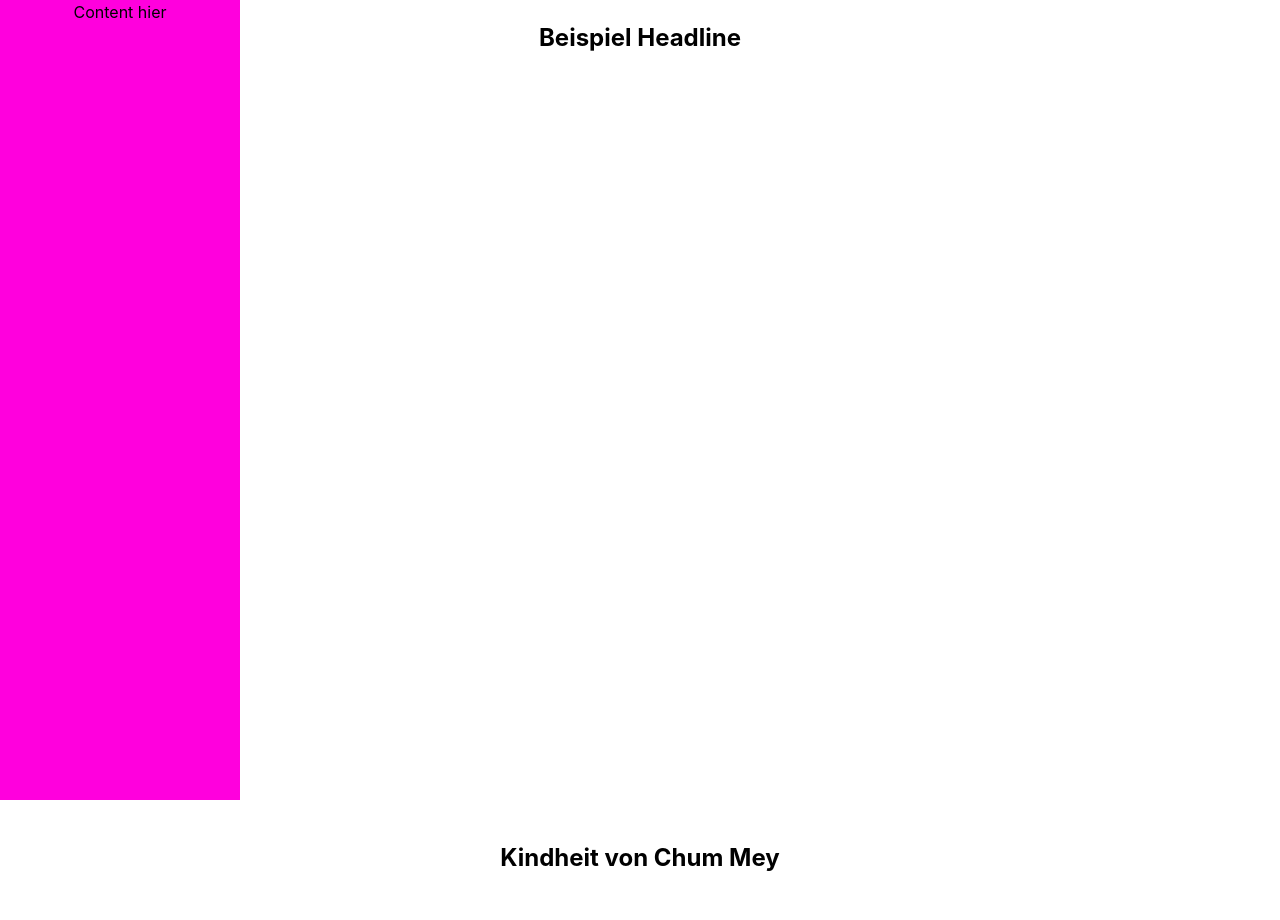
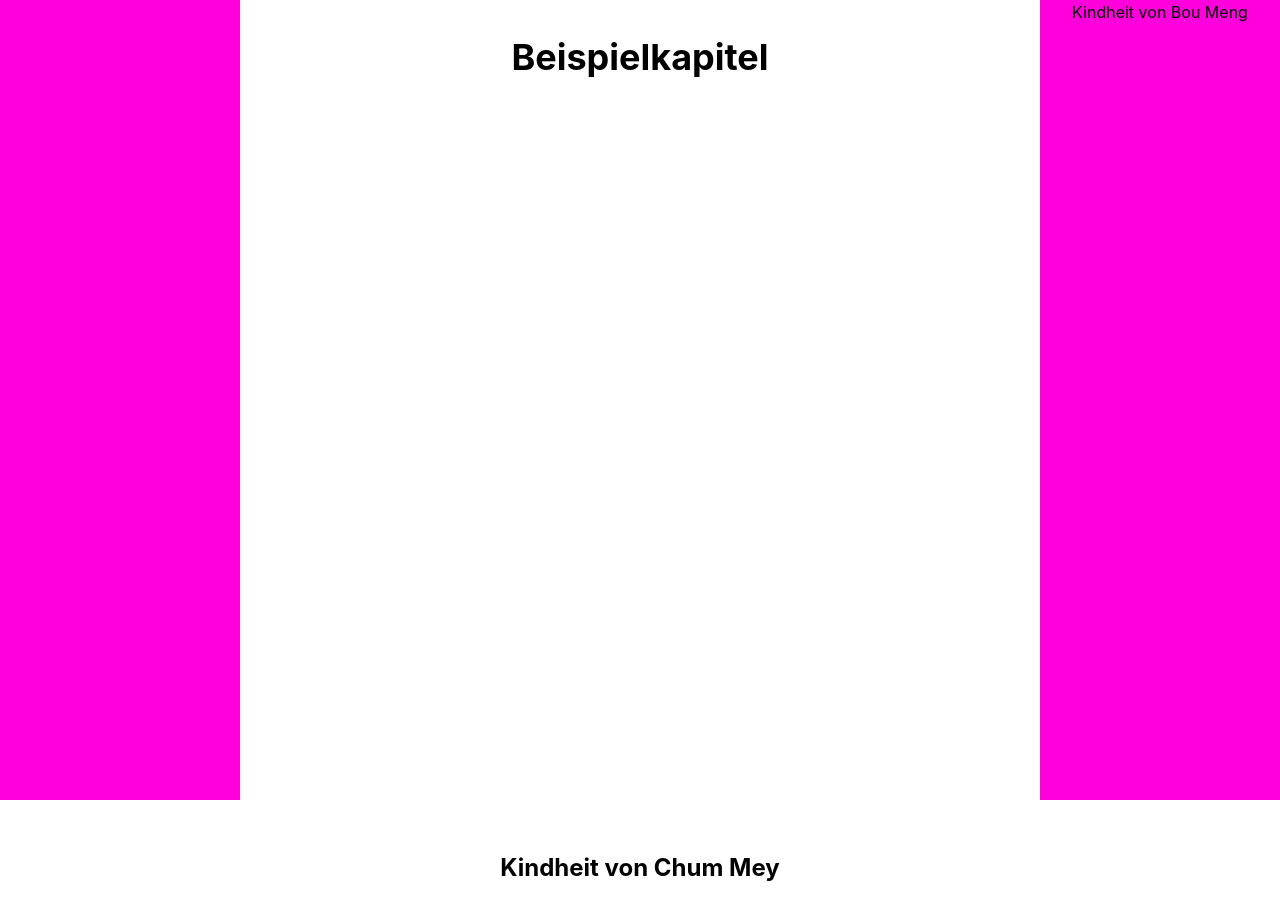
Before and after one commit to carlobeckmann2602/digital-storytelling-, a React (Vite) app: page / in a window 1280 px wide. Shown: the top 920 px of the page. Built offline with nearby package versions, Linux system fonts and the light colour scheme.

Commit message:
feat: Add RightSidebar and display currently visible chapter in it

```diff
--- a/src/App.tsx
+++ b/src/App.tsx
@@ -4,17 +4,23 @@ import ChildhoodC from './components/chapter/ChildhoodC/ChildhoodC'
 import ChildhoodB from './components/chapter/ChildhoodB/ChildhoodB'
 import Template from './components/chapter/Template/Template'
 import SidebarLeft from './components/SidebarLeft'
+import SidebarRight from './components/SidebarRight'
+import { useState } from 'react'
+import { Chapter } from './helpers/constants'
 
 function App() {
+  const [currentChapter, setCurrentChapter] = useState<Chapter>('TITLE')
+
   return (
     <ParallaxProvider>
       <div className='app'>
         <div className='chapters'>
-          <SidebarLeft>Content hier</SidebarLeft>
+          <SidebarLeft anyProp='' />
+          <SidebarRight currentChapter={currentChapter} />
           <div className='chapter-content'>
-            <Template />
-            <ChildhoodC />
-            <ChildhoodB />
+            <Template setCurrentChapter={setCurrentChapter} />
+            <ChildhoodC setCurrentChapter={setCurrentChapter} />
+            <ChildhoodB setCurrentChapter={setCurrentChapter} />
           </div>
         </div>
       </div>
--- a/src/components/SidebarLeft.tsx
+++ b/src/components/SidebarLeft.tsx
@@ -1,6 +1,11 @@
+import { PropsWithChildren } from 'react'
 import './SidebarLeft.scss'
 
-function SidebarLeft(props: any) {
+interface Props {
+  anyProp: string // TODO: Replace with real props
+}
+
+function SidebarLeft(props: PropsWithChildren<Props>) {
   return (
     <div className='sidebarLeft'>
       <span>{props.children}</span>
--- /dev/null
+++ b/src/components/SidebarRight.scss
@@ -0,0 +1,10 @@
+@import '../theme';
+
+.sidebarRight {
+  position: fixed;
+  right: 0;
+  bottom: 0;
+  width: 240px;
+  height: 100%;
+  background-color: $sidebar-color;
+}
--- /dev/null
+++ b/src/components/SidebarRight.tsx
@@ -0,0 +1,21 @@
+import { Chapter, CHAPTER_TITLES } from '../helpers/constants'
+import './SidebarRight.scss'
+
+interface Props {
+  currentChapter: Chapter
+}
+
+function SidebarRight(props: Props) {
+  return (
+    <div className='sidebarRight'>
+      {/*
+      TODO: Replace with another Record that maps currentChapter to a year/date
+      (if there are two or more years/dates in one chapter we might have to create a new
+        state for the current year/date in addition to the state for the currentChapter)
+      */}
+      <span>{CHAPTER_TITLES[props.currentChapter]}</span>
+    </div>
+  )
+}
+
+export default SidebarRight
--- a/src/components/chapter/ChildhoodB/ChildhoodB.tsx
+++ b/src/components/chapter/ChildhoodB/ChildhoodB.tsx
@@ -1,10 +1,22 @@
+import React, { useEffect } from 'react'
+import { Chapter, CHAPTER_TITLES } from '../../../helpers/constants'
+import useOnScreen from '../../../helpers/useOnScreenHook'
 import './ChildhoodB.scss'
-import { HEADLINE } from './ChildhoodB_lang'
 
-const ChildhoodB = () => {
+interface Props {
+  setCurrentChapter: (chapter: Chapter) => void
+}
+
+const ChildhoodB = (props: Props) => {
+  const ref = React.useRef<HTMLInputElement>(null)
+  const onScreen = useOnScreen(ref, '-300px')
+  useEffect(() => {
+    onScreen && props.setCurrentChapter('CHILDHOOD_B')
+  }, [onScreen])
+
   return (
-    <div className={'wrapper'}>
-      <h2>{HEADLINE}</h2>
+    <div ref={ref} className={'wrapper'}>
+      <h2>{CHAPTER_TITLES['CHILDHOOD_B']}</h2>
     </div>
   )
 }
--- a/src/components/chapter/ChildhoodB/ChildhoodB_lang.ts
+++ b/src/components/chapter/ChildhoodB/ChildhoodB_lang.ts
@@ -1 +1 @@
-export const HEADLINE = 'Kindheit von Bou Meng'
+export const HEADLINE = 'Beispiel Headline' // TODO: Replace with real language keys
--- a/src/components/chapter/ChildhoodC/ChildhoodC.tsx
+++ b/src/components/chapter/ChildhoodC/ChildhoodC.tsx
@@ -1,10 +1,22 @@
+import React, { useEffect } from 'react'
+import { Chapter, CHAPTER_TITLES } from '../../../helpers/constants'
+import useOnScreen from '../../../helpers/useOnScreenHook'
 import './ChildhoodC.scss'
-import { HEADLINE } from './ChildhoodC_lang'
 
-const ChildhoodC = () => {
+interface Props {
+  setCurrentChapter: (chapter: Chapter) => void
+}
+
+const ChildhoodC = (props: Props) => {
+  const ref = React.useRef<HTMLInputElement>(null)
+  const onScreen = useOnScreen(ref, '-300px')
+  useEffect(() => {
+    onScreen && props.setCurrentChapter('CHILDHOOD_C')
+  }, [onScreen])
+
   return (
-    <div className={'wrapper'}>
-      <h2>{HEADLINE}</h2>
+    <div ref={ref} className={'wrapper'}>
+      <h2>{CHAPTER_TITLES['CHILDHOOD_C']}</h2>
     </div>
   )
 }
--- a/src/components/chapter/ChildhoodC/ChildhoodC_lang.ts
+++ b/src/components/chapter/ChildhoodC/ChildhoodC_lang.ts
@@ -1 +1 @@
-export const HEADLINE = 'Kindheit von Chum Mey'
+export const HEADLINE = 'Beispiel Headline' // TODO: Replace with real language keys
--- a/src/components/chapter/Template/Template.tsx
+++ b/src/components/chapter/Template/Template.tsx
@@ -1,10 +1,27 @@
+import React, { useEffect } from 'react'
+import { Chapter, CHAPTER_TITLES } from '../../../helpers/constants'
+import useOnScreen from '../../../helpers/useOnScreenHook'
 import './Template.scss'
-import { HEADLINE } from './Template_lang'
 
-const Template = () => {
+interface Props {
+  setCurrentChapter: (chapter: Chapter) => void
+}
+
+const Template = (props: Props) => {
+  // Ref for the element that we want to detect whether on screen
+  const ref = React.useRef<HTMLInputElement>(null)
+  // Call the hook passing in ref and root margin
+  // Only considered onScreen if more than 300px of element is visible.
+  const onScreen = useOnScreen(ref, '-300px')
+  // Set current chapter state in App every time onScreen changes
+  // (also on every rerender, which should hopefully be fine)
+  useEffect(() => {
+    onScreen && props.setCurrentChapter('TEMPLATE')
+  }, [onScreen])
+
   return (
-    <div className={'wrapper'}>
-      <h2>{HEADLINE}</h2>
+    <div ref={ref} className={'wrapper'}>
+      <h2>{<h2>{CHAPTER_TITLES['TEMPLATE']}</h2>}</h2>
     </div>
   )
 }
--- a/src/components/chapter/Template/Template_lang.ts
+++ b/src/components/chapter/Template/Template_lang.ts
@@ -1 +1 @@
-export const HEADLINE = 'Beispiel Headline'
+export const HEADLINE = 'Beispiel Headline' // TODO: Replace with real language keys
--- /dev/null
+++ b/src/helpers/constants.ts
@@ -0,0 +1,8 @@
+export const CHAPTER_TITLES: Record<Chapter, string> = {
+  TITLE: 'Titel',
+  TEMPLATE: 'Beispielkapitel',
+  CHILDHOOD_B: 'Kindheit von Bou Meng',
+  CHILDHOOD_C: 'Kindheit von Chum Mey',
+}
+
+export type Chapter = 'TITLE' | 'TEMPLATE' | 'CHILDHOOD_B' | 'CHILDHOOD_C'
--- /dev/null
+++ b/src/helpers/useOnScreenHook.ts
@@ -0,0 +1,26 @@
+import { useState, useEffect } from 'react'
+
+export default function useOnScreen(ref: React.RefObject<HTMLDivElement>, rootMargin = '0px') {
+  // State and setter for storing whether element is visible
+  const [isIntersecting, setIntersecting] = useState(false)
+
+  useEffect(() => {
+    const observer = new IntersectionObserver(
+      ([entry]) => {
+        // Update our state when observer callback fires
+        setIntersecting(entry.isIntersecting)
+      },
+      {
+        rootMargin,
+      },
+    )
+    if (ref.current) {
+      observer.observe(ref.current)
+    }
+    return () => {
+      ref.current && observer.unobserve(ref.current)
+    }
+  }, []) // Empty array ensures that effect is only run on mount and unmount
+
+  return isIntersecting
+}
```
